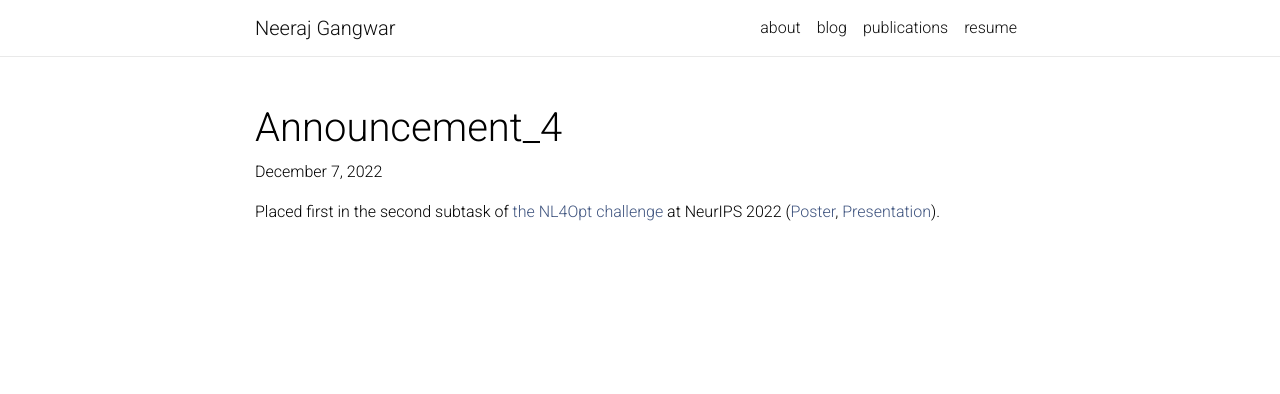
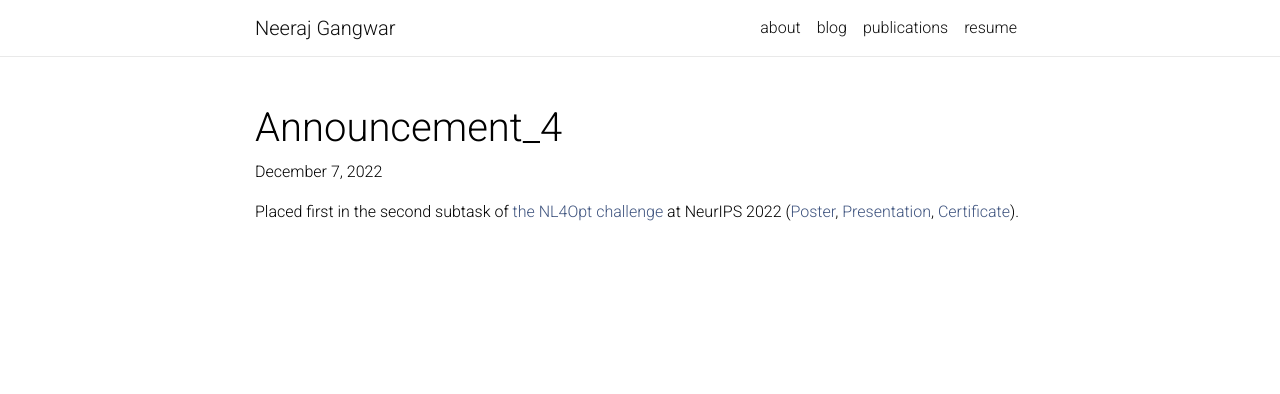
Before and after one commit to neerajgangwar/neerajgangwar.github.io, a Jekyll site: the page built from _news/announcement_4.md, in a window 1280 px wide. Shown: the top 394 px of the page. Built offline with Jekyll 4.4.1, drawn with Linux system fonts in a browser that asks for light colours; nearby versions of some CDN libraries; comment, search, counter and statistics services are not loaded; a style sheet for code colours, icons or effects is not loaded.

Commit message:
Add NL4Opt certificates

```diff
--- a/_news/announcement_4.md
+++ b/_news/announcement_4.md
@@ -4,4 +4,4 @@
 inline: true
 ---
 
-Placed first in the second subtask of [the NL4Opt challenge](https://nl4opt.github.io) at NeurIPS 2022 ([Poster](assets/pdf/nl4opt22_poster.pdf), [Presentation](assets/pdf/nl4opt22_presentation.pdf)).
+Placed first in the second subtask of [the NL4Opt challenge](https://nl4opt.github.io) at NeurIPS 2022 ([Poster](assets/pdf/nl4opt22_poster.pdf), [Presentation](assets/pdf/nl4opt22_presentation.pdf), [Certificate](assets/img/nl4opt22_certificate.png)).
```
Also changed, not shown: assets/img/nl4opt22_certificate.png (added), assets/img/nl4opt22_certificate_ner.png (added).
